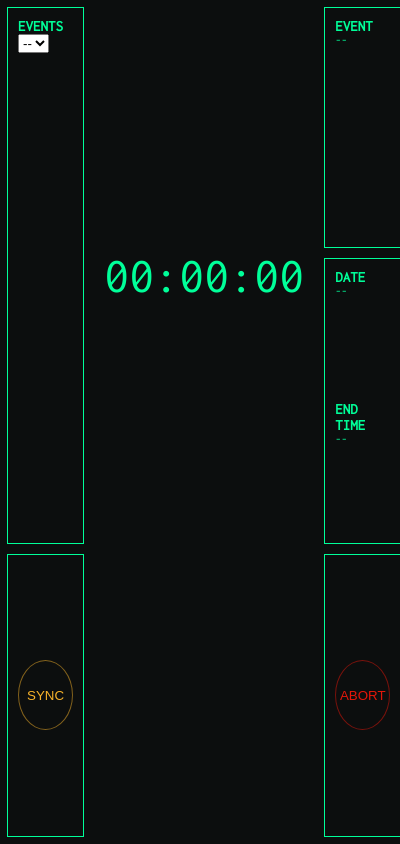
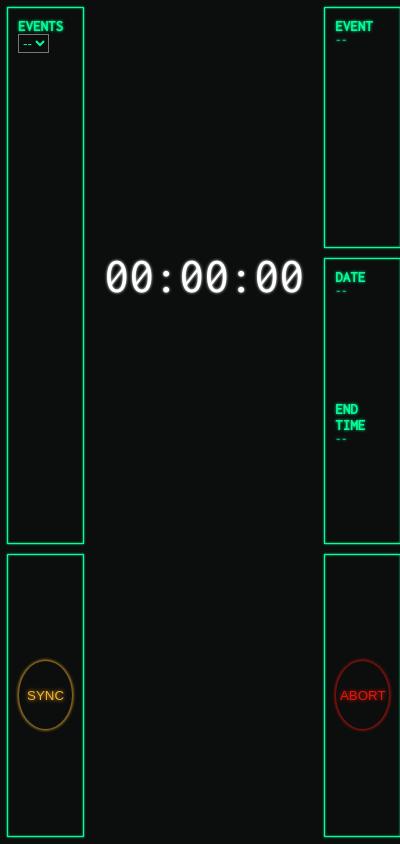
Before and after one commit to UxmalCuellar/T-minus, an Electron app: page src/index.html in a window 400 px wide. Drawn offline with Linux system fonts and the light colour scheme; no server answers.

Commit message:
Added neon effect

```diff
--- a/assets/css/main.css
+++ b/assets/css/main.css
@@ -16,12 +16,9 @@
 }
 
 body, html {
+    text-shadow: 0px 0px 3px var(--main-green);
     font-family: 'Inconsolata', regular;
     background-color: var(--shadow);
-    color: var(--main-green);
-}
-
-h1 {
     color: var(--main-green);
 }
 
@@ -38,6 +35,7 @@ h1 {
     justify-content: center;
     align-items: center;
     font-size: 120px;
+    text-shadow: 0px 0px 3px white;
 }
 
 #eventNameDiv {
@@ -85,10 +83,12 @@ h1 {
     font-size: 10px;
     border-style: solid;
     border-width: 1px;
+    box-shadow: inset 0px 0px 2px var(--main-green),  0px 0px 2px var(--main-green);
 }
 
 #timer {
     font-size: 50px;
+    color: white;
     text-align: center;
 }
 
@@ -132,11 +132,21 @@ h1 {
 }
 
 #abortBtn {
+    box-shadow: 0px 0px 3px var(--abort-red);
     border-color: var(--abort-red-alpha);
     color: var(--abort-red);
+    text-shadow: 0px 0px 4px var(--abort-red);
 }
 
 #syncBtn {
+    box-shadow: 0px 0px 3px var(--alert-yellow);
     border-color: var(--alert-yellow-alpha);
     color: var(--alert-yellow);
+    text-shadow: 0px 0px 4px var(--alert-yellow);
 }
+
+#dateOpt {
+    background-color: var(--shadow);
+    color: var(--main-green);
+    max-width: 100px;
+}
```
